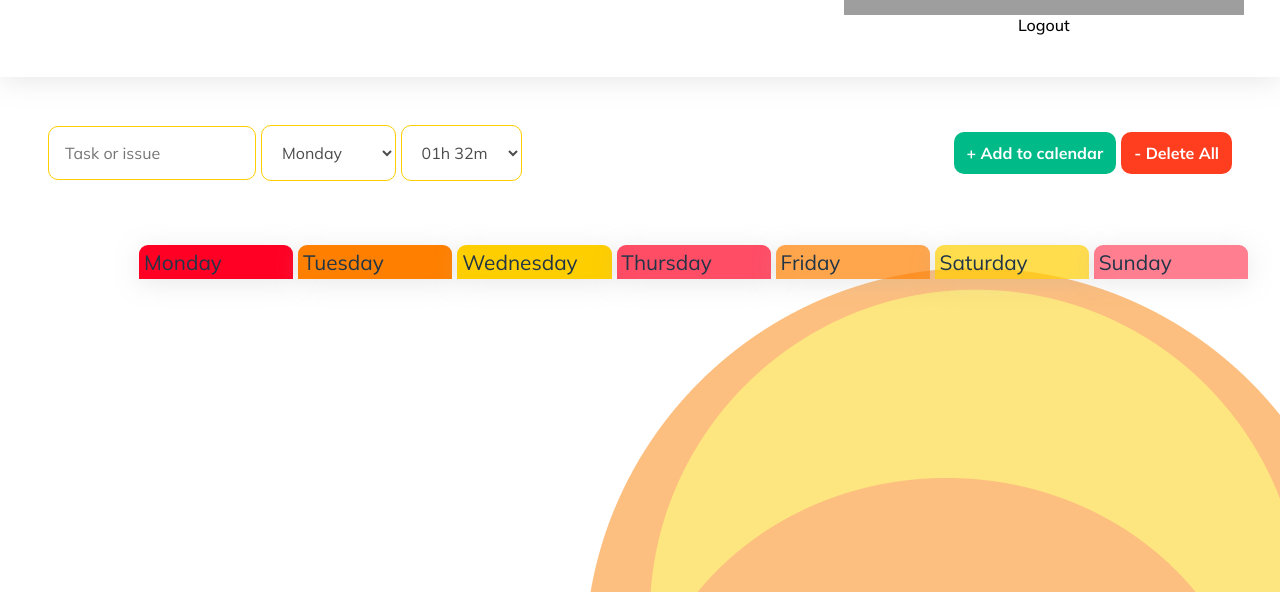
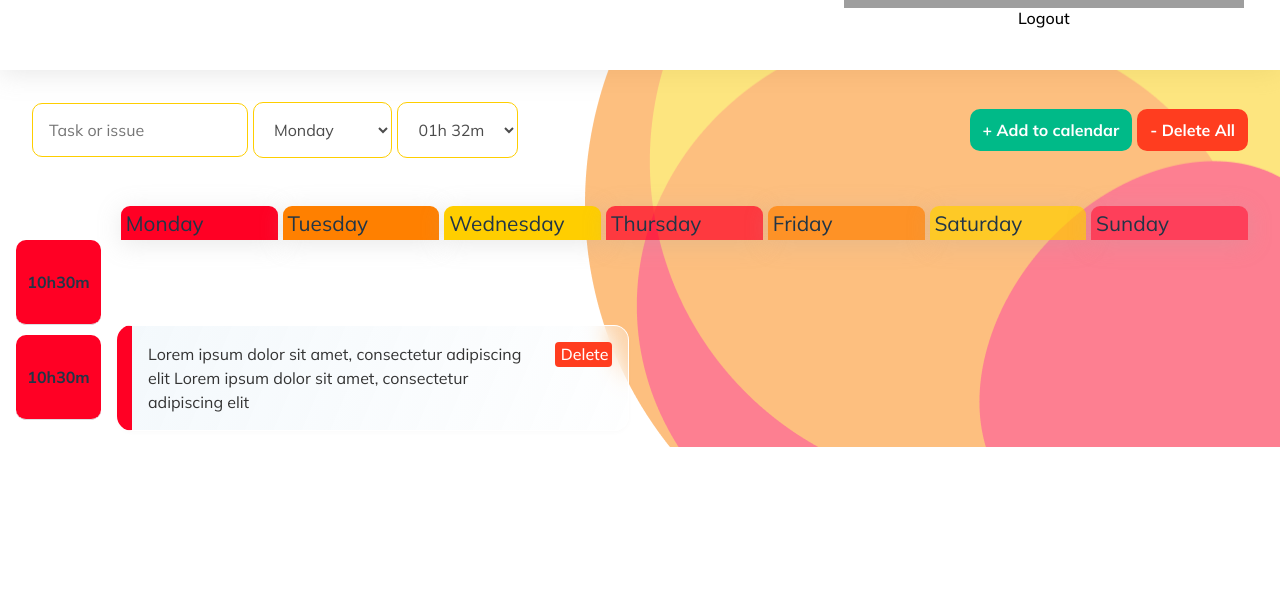
Before and after one commit to RebecaBaruch/weekly-planner-compass, a React (Vite) app: page /dashboard in a window 1280 px wide. Shown: the part 360-952 px from the top of the page. After the commit the page ends 907 px from the top, so only its background shows below. Built offline with nearby package versions, Linux system fonts and the light colour scheme; grey boxes are pictures that could not be loaded.

Commit message:
feat: planner layout

```diff
--- a/src/components/FilterCards/index.jsx
+++ b/src/components/FilterCards/index.jsx
@@ -7,7 +7,7 @@ export const CardsWrapper = styled.div`
     justify-content: center;
     flex-direction: row;
     gap: 5px;
-    padding-left: 10%;
+    padding-left: 105px;
     width: 100%;
 
 `;
--- a/src/components/PlannerActions/index.jsx
+++ b/src/components/PlannerActions/index.jsx
@@ -11,11 +11,11 @@ export const ActionsContainer = styled.div`
     justify-content: space-between;
     flex-direction: row;
     align-items: center;
-    padding: 2rem 2rem;
+    padding: 1rem 1rem;
     width: 100%;
 `;
 
-export const InputsContainer = styled.div`
+export const InputsForm = styled.form`
     display: flex;
     justify-content: center;
     flex-direction: row;
@@ -36,7 +36,7 @@ function PlannerAction() {
 
     return(
         <ActionsContainer>
-            <InputsContainer>
+            <InputsForm>
                 <InputPlanner width='64%' type='text' placeholder='Task or issue' />
                 <SelectPlanner width='40%'>
                     <option value='monday'>Monday</option>
@@ -53,7 +53,7 @@ function PlannerAction() {
                     <option value='04h32m'>04h 32m</option>
                     <option value='05h32m'>05h 32m</option>
                 </SelectPlanner>
-            </InputsContainer>
+            </InputsForm>
 
             <ButtonsContainer>
                 <ActionButton color='#00BA88'>+ Add to calendar</ActionButton>
--- /dev/null
+++ b/src/components/Task/index.jsx
@@ -0,0 +1,50 @@
+import React from "react";
+
+import styled from "styled-components";
+
+import TimeBox from "../TimeTask";
+import TaskItem from "../TaskItem";
+
+export const TaskContainer = styled.div`
+    display: flex;
+    justify-content: start;
+    flex-direction: row;
+    gap: 1rem;
+    align-items: center;
+    width: 100%;
+`;
+export const TimeList = styled.div`
+    display: flex;
+    justify-content: center;
+    flex-direction: column;
+    gap: 1rem;
+    align-items: center;
+    width: fit-content;
+    height: 100%;
+`;
+
+export const ListTasks = styled.div`
+    display: flex;
+    justify-content: start;
+    flex-direction: row;
+    gap: 1rem;
+    align-items: center;
+    width: 100%;
+    height: fit-content;
+`;
+
+function Task() {
+
+    return(
+        <TaskContainer>
+            <TimeList>
+                <TimeBox />
+                </TimeList>
+            <ListTasks>
+                <TaskItem />
+            </ListTasks>
+        </TaskContainer>
+    );
+}
+
+export default Task;
--- /dev/null
+++ b/src/components/TaskItem/index.jsx
@@ -0,0 +1,56 @@
+import React from 'react';
+
+import styled from 'styled-components';
+
+export const TaskBox = styled.div`
+    display: flex;
+    justify-content: space-between;
+    flex-direction: row;
+    gap: 1rem;
+    align-item: start;
+    padding: 1rem;
+    width: 512px;
+    height: fit-content;
+    text-align: left;
+
+    border-left: 15px solid #FF0024;
+    border-top: 1px solid #FFFFFF;
+    border-right: 1px solid #FFFFFF;
+    border-bottom: 1px solid #FFFFFF;
+    background: linear-gradient(112.83deg, rgba(228, 240, 248, 0.42) 0%, rgba(255, 255, 255, 0.336) 110.84%);
+    box-shadow: 0px 2px 5.5px rgba(0, 0, 0, 0.02);
+    backdrop-filter: blur(10.5px);
+
+    border-radius: 15px;
+`;
+
+export const TaskText = styled.p`
+    font-size: 1rem;
+    color: #333333;
+`;
+
+export const DeleteButton = styled.button`
+    padding: 0 0.3rem;
+    width: 57px;
+    height: 25px;
+    font-size: 0.7rem
+    font-weight: bold;
+
+    color: white;
+    background: #FF3D1F;
+    border-radius: 4px;
+`;
+
+function TaskItem() {
+
+    return(
+        <TaskBox>
+            <TaskText>
+                Lorem ipsum dolor sit amet, consectetur adipiscing elit Lorem ipsum dolor sit amet, consectetur adipiscing elit
+            </TaskText>
+            <DeleteButton>Delete</DeleteButton>
+        </TaskBox>
+    );
+}
+
+export default TaskItem;
--- /dev/null
+++ b/src/components/TimeTask/index.jsx
@@ -0,0 +1,27 @@
+import styled from "styled-components";
+
+export const TimeBox = styled.div`
+    display: flex;
+    justify-content: center;
+    align-items: center;
+    box-sizing: border-box;
+    width: 85px;
+    height: 85px;
+    font-weight: bold;
+
+    background: #FF0024;
+    border-bottom: 1px solid #DCDFE3;
+    border-radius: 10px;
+
+`
+
+function TimeTask() {
+
+    return(
+        <TimeBox>
+            10h30m
+        </TimeBox>
+    );
+}
+
+export default TimeTask;
--- a/src/global/globalStyles.jsx
+++ b/src/global/globalStyles.jsx
@@ -6,7 +6,7 @@ export const Wrapper = styled.div`
     justify-content: center;
     flex-direction: column;
     width: 100%;
-    height: 100%;
+    height: 100vh;
     background: rgba(255, 255, 255, 0.95);
 `;
 
--- a/src/pages/dashboard/index.jsx
+++ b/src/pages/dashboard/index.jsx
@@ -8,20 +8,55 @@ import { Wrapper } from '../../global/globalStyles';
 import PlannerHeader from "../../components/PlannerHeader";
 import PlannerActions from "../../components/PlannerActions";
 import FilterCards from "../../components/FilterCards";
-
+import TimeBox from "../../components/TimeTask";
+import Task from "../../components/Task";
 
 export const MainContainer = styled.div`
     padding: 1rem;
     width: 100%;
-    min-height: 84vh;
+    height: 100%;
     background: right bottom url(${CompassBg}) no-repeat;
-`
+`;
 
 export const Planner = styled.div`
-    padding: 2rem 1rem 2rem 0;
+    padding: 2rem 1rem 0 0;
     width: 100%;
-    min-height: 84vh;
-`
+    height: 90%;
+`;
+
+export const AllTasks = styled.div`
+    display: flex;
+    justify-content: start;
+    flex-direction: column;
+    gap: 1rem;
+    overflow: scroll;
+    width: 100%;
+    height: 80%;
+
+    &::-webkit-scrollbar {
+        padding: 4px;
+
+        background: #FFFFFF;
+
+        box-shadow: 0px 4px 24px rgba(168, 168, 168, 0.25);
+        border-radius: 22px;
+    }
+
+    /* Track */
+    &::-webkit-scrollbar-track {
+        border-radius: 10px;
+        background: #FFFFFF;
+
+        box-shadow: 0px 4px 24px rgba(168, 168, 168, 0.25);
+        border-radius: 22px;
+    }
+
+    &::-webkit-scrollbar-thumb {
+        background: #636363;
+        border-radius: 8px;
+    }
+
+`;
 
 function Dashboard() {
     return(
@@ -32,6 +67,12 @@ function Dashboard() {
                 <PlannerActions />
                 <Planner>
                     <FilterCards />
+
+                    <TimeBox />
+
+                    <AllTasks>
+                        <Task />
+                    </AllTasks>
                 </Planner>
             </MainContainer>
         </Wrapper>
```
